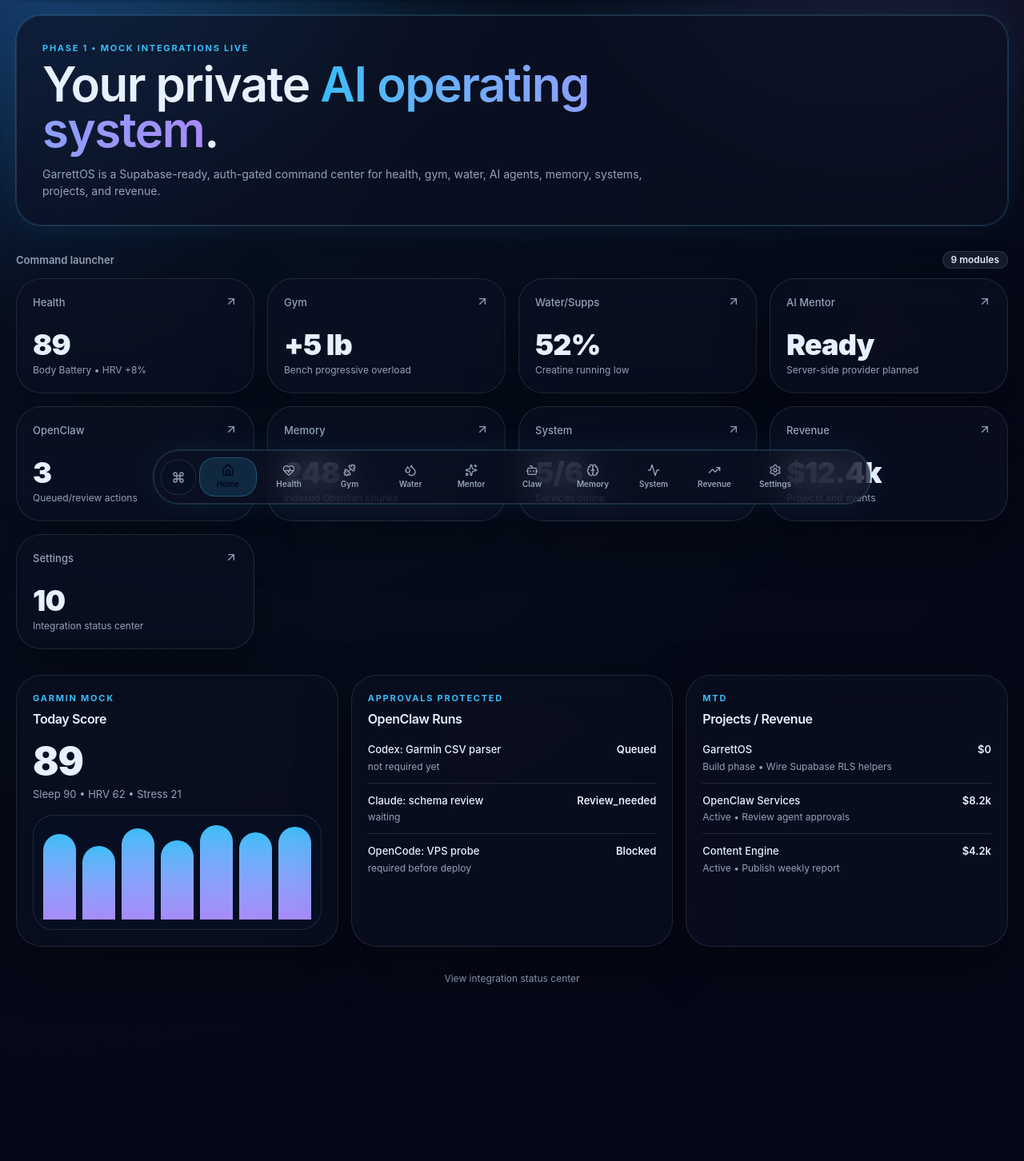
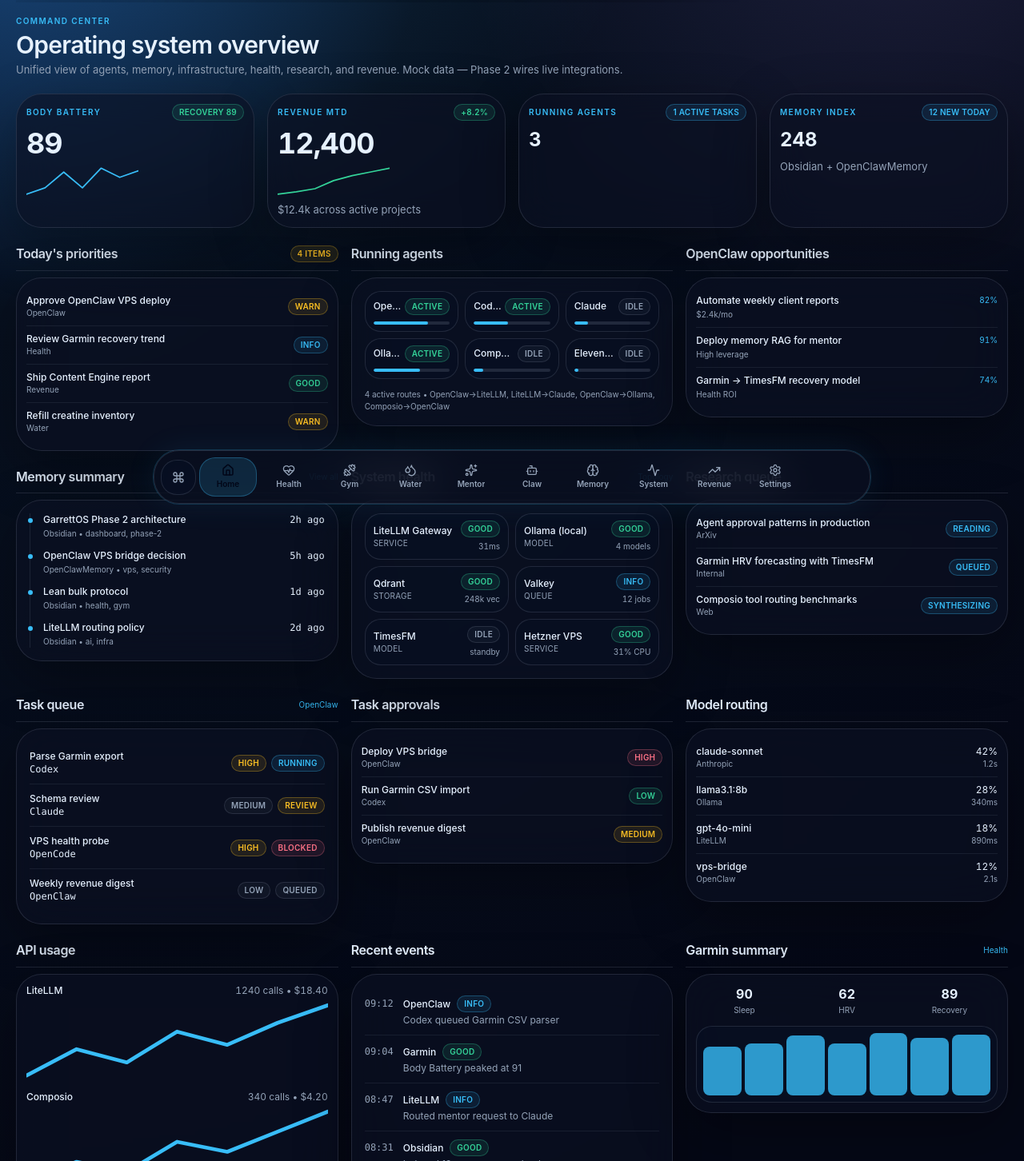
Before and after one commit to gare-glitch/garrettos-dashboard, a Next.js app: page / in a window 1280 px wide. Shown: the part 158-1610 px from the top of the page at 80% size. Before the commit the page ends 1502 px from the top, so only its background shows below. Built offline with nearby package versions, Linux system fonts and the light colour scheme.

Commit message:
Redesign home as dense OS command center bento layout.
Composes priorities, agents, memory, topology, research, approvals, model routing, API usage, and Garmin metrics from OS mock data contracts.

Co-authored-by: Cursor <cursoragent@cursor.com>

```diff
--- a/app/(dashboard)/page.tsx
+++ b/app/(dashboard)/page.tsx
@@ -1,73 +1,278 @@
 import Link from 'next/link';
-import { Card } from '@/components/Card';
-import { LauncherCard } from '@/components/LauncherCard';
-import { MiniChart } from '@/components/MiniChart';
-import { BentoGrid, DashboardGrid } from '@/components/layout-grid';
-import { DataRow } from '@/components/DataRow';
-import { Badge } from '@/components/ui/badge';
-import { agentRuns, garminDaily, launcher, projects } from '@/data/mock';
+import {
+  AgentGraph,
+  AnimatedCounter,
+  EventStream,
+  GlassPanel,
+  MemoryTimeline,
+  MetricCard,
+  MiniChart,
+  SectionHeader,
+  SectionHeaderCompact,
+  Sparkline,
+  StatusChip,
+  SystemTopology,
+  TaskQueue,
+} from '@/components/garrettos';
+import { spacing } from '@/lib/design-system';
+import {
+  osAgents,
+  osApiUsage,
+  osApprovals,
+  osEvents,
+  osGarminSummary,
+  osMemory,
+  osModelRoutes,
+  osOpportunities,
+  osPriorities,
+  osResearch,
+  osRevenue,
+  osTasks,
+  osTopology,
+} from '@/data/os-mock';
+import { agentRuns } from '@/data/mock';
 
 export default function HomePage() {
-  const today = garminDaily.at(-1)!;
+  return (
+    <div className={spacing.page}>
+      <SectionHeader
+        eyebrow="Command Center"
+        title="Operating system overview"
+        description="Unified view of agents, memory, infrastructure, health, research, and revenue. Mock data — Phase 2 wires live integrations."
+      />
 
-  return (
-    <div className="space-y-6 md:space-y-8">
-      <section className="glass-panel glow-ring overflow-hidden rounded-3xl p-6 md:p-8">
-        <p className="text-[11px] font-bold uppercase tracking-[0.16em] text-cyan">Phase 1 • mock integrations live</p>
-        <h1 className="mt-2 max-w-4xl text-4xl font-semibold tracking-tight md:text-6xl md:leading-[0.95]">
-          Your private <span className="text-gradient">AI operating system</span>.
-        </h1>
-        <p className="mt-4 max-w-3xl text-sm text-muted-foreground md:text-base">
-          GarrettOS is a Supabase-ready, auth-gated command center for health, gym, water, AI agents, memory, systems,
-          projects, and revenue.
-        </p>
-      </section>
+      {/* Row 1: Key metrics */}
+      <div className="os-bento">
+        <MetricCard
+          label="Body Battery"
+          value={<AnimatedCounter value={osGarminSummary.bodyBattery} />}
+          delta={`Recovery ${osGarminSummary.recovery}`}
+          tone="good"
+          sparkline={<Sparkline values={osGarminSummary.trend} label="body battery trend" />}
+          className="col-span-1 md:col-span-3"
+          compact
+        />
+        <MetricCard
+          label="Revenue MTD"
+          value={<AnimatedCounter value={osRevenue.mtd} suffix="" />}
+          delta={osRevenue.delta}
+          tone="good"
+          sparkline={<Sparkline values={osRevenue.sparkline} label="revenue trend" color="stroke-green" />}
+          footer="$12.4k across active projects"
+          className="col-span-1 md:col-span-3"
+          compact
+        />
+        <MetricCard
+          label="Running agents"
+          value={osAgents.nodes.filter((n) => n.status === 'active').length}
+          delta={`${osTasks.filter((t) => t.status === 'running').length} active tasks`}
+          tone="info"
+          className="col-span-1 md:col-span-3"
+          compact
+        />
+        <MetricCard
+          label="Memory index"
+          value="248"
+          delta="12 new today"
+          tone="info"
+          footer="Obsidian + OpenClawMemory"
+          className="col-span-1 md:col-span-3"
+          compact
+        />
+      </div>
 
-      <section>
-        <div className="mb-3 flex items-center justify-between">
-          <h2 className="text-sm font-semibold text-muted-foreground">Command launcher</h2>
-          <Badge variant="secondary">9 modules</Badge>
+      {/* Row 2: Priorities + Agents */}
+      <div className="os-bento">
+        <div className="col-span-2 md:col-span-4">
+          <SectionHeaderCompact title="Today's priorities" meta={<StatusChip label={`${osPriorities.length} items`} tone="warn" />} />
+          <GlassPanel className="mt-2 p-3">
+            <ul className="space-y-0">
+              {osPriorities.map((p, i) => (
+                <li key={p.id} className={`flex items-center justify-between gap-2 py-2 ${i > 0 ? 'border-t border-border/60' : ''}`}>
+                  <div className="min-w-0">
+                    <p className="truncate text-xs font-medium">{p.label}</p>
+                    <p className="text-[10px] text-muted-foreground">{p.module}</p>
+                  </div>
+                  <StatusChip label={p.urgency} tone={p.urgency} />
+                </li>
+              ))}
+            </ul>
+          </GlassPanel>
         </div>
-        <BentoGrid>
-          {launcher.map((item) => (
-            <LauncherCard
-              key={item.href}
-              href={item.href}
-              title={item.title}
-              metric={item.metric}
-              note={item.note}
-              className="col-span-1 md:col-span-1"
-            />
-          ))}
-        </BentoGrid>
-      </section>
 
-      <DashboardGrid>
-        <Card title="Today Score" eyebrow="Garmin mock" className="md:col-span-4">
-          <div className="text-5xl font-black tracking-tight">{today.bodyBattery}</div>
-          <p className="mt-2 text-sm text-muted-foreground">
-            Sleep {today.sleepScore} • HRV {today.hrv} • Stress {today.stress}
-          </p>
-          <MiniChart label="weekly body battery" values={garminDaily.map((d) => d.bodyBattery)} className="mt-4" />
-        </Card>
+        <div className="col-span-2 md:col-span-4">
+          <SectionHeaderCompact title="Running agents" />
+          <div className="mt-2">
+            <AgentGraph nodes={osAgents.nodes} edges={osAgents.edges} />
+          </div>
+        </div>
 
-        <Card title="OpenClaw Runs" eyebrow="Approvals protected" className="md:col-span-4">
-          {agentRuns.map((run) => (
-            <DataRow key={run.title} label={run.title} value={run.status} hint={run.approval} />
-          ))}
-        </Card>
+        <div className="col-span-2 md:col-span-4">
+          <SectionHeaderCompact title="OpenClaw opportunities" />
+          <GlassPanel className="mt-2 p-3">
+            <ul className="space-y-0">
+              {osOpportunities.map((o, i) => (
+                <li key={o.id} className={`py-2 ${i > 0 ? 'border-t border-border/60' : ''}`}>
+                  <div className="flex items-start justify-between gap-2">
+                    <p className="text-xs font-medium">{o.title}</p>
+                    <span className="shrink-0 text-[10px] tabular-nums text-cyan">{o.confidence}%</span>
+                  </div>
+                  <p className="mt-0.5 text-[10px] text-muted-foreground">{o.value}</p>
+                </li>
+              ))}
+            </ul>
+          </GlassPanel>
+        </div>
+      </div>
 
-        <Card title="Projects / Revenue" eyebrow="MTD" className="md:col-span-4">
-          {projects.map((project) => (
-            <DataRow key={project.name} label={project.name} value={project.revenue} hint={`${project.status} • ${project.next}`} />
-          ))}
-        </Card>
-      </DashboardGrid>
+      {/* Row 3: Memory, System, Research */}
+      <div className="os-bento">
+        <div className="col-span-2 md:col-span-4">
+          <SectionHeaderCompact title="Memory summary" meta={<Link href="/memory" className="text-[10px] text-cyan hover:underline">View all</Link>} />
+          <div className="mt-2">
+            <MemoryTimeline entries={osMemory} limit={4} />
+          </div>
+        </div>
 
-      <div className="text-center text-xs text-muted-foreground">
-        <Link href="/settings" className="underline-offset-4 hover:text-cyan hover:underline">
-          View integration status center
-        </Link>
+        <div className="col-span-2 md:col-span-4">
+          <SectionHeaderCompact title="System health" meta={<Link href="/system" className="text-[10px] text-cyan hover:underline">Topology</Link>} />
+          <div className="mt-2">
+            <SystemTopology nodes={osTopology} />
+          </div>
+        </div>
+
+        <div className="col-span-2 md:col-span-4">
+          <SectionHeaderCompact title="Research queue" />
+          <GlassPanel className="mt-2 p-3">
+            <ul className="space-y-0">
+              {osResearch.map((r, i) => (
+                <li key={r.id} className={`flex items-center justify-between gap-2 py-2 ${i > 0 ? 'border-t border-border/60' : ''}`}>
+                  <div className="min-w-0">
+                    <p className="truncate text-xs font-medium">{r.title}</p>
+                    <p className="text-[10px] text-muted-foreground">{r.source}</p>
+                  </div>
+                  <StatusChip label={r.status} tone="info" />
+                </li>
+              ))}
+            </ul>
+          </GlassPanel>
+        </div>
+      </div>
+
+      {/* Row 4: Tasks, Approvals, Model routing */}
+      <div className="os-bento">
+        <div className="col-span-2 md:col-span-4">
+          <SectionHeaderCompact title="Task queue" meta={<Link href="/openclaw" className="text-[10px] text-cyan hover:underline">OpenClaw</Link>} />
+          <div className="mt-2">
+            <TaskQueue tasks={osTasks} />
+          </div>
+        </div>
+
+        <div className="col-span-2 md:col-span-4">
+          <SectionHeaderCompact title="Task approvals" />
+          <GlassPanel className="mt-2 p-3">
+            <ul className="space-y-0">
+              {osApprovals.map((a, i) => (
+                <li key={a.id} className={`flex items-center justify-between gap-2 py-2 ${i > 0 ? 'border-t border-border/60' : ''}`}>
+                  <div className="min-w-0">
+                    <p className="truncate text-xs font-medium">{a.action}</p>
+                    <p className="text-[10px] text-muted-foreground">{a.agent}</p>
+                  </div>
+                  <StatusChip label={a.risk} tone={a.risk === 'high' ? 'bad' : a.risk === 'medium' ? 'warn' : 'good'} />
+                </li>
+              ))}
+            </ul>
+          </GlassPanel>
+        </div>
+
+        <div className="col-span-2 md:col-span-4">
+          <SectionHeaderCompact title="Model routing" />
+          <GlassPanel className="mt-2 p-3">
+            <ul className="space-y-0">
+              {osModelRoutes.map((m, i) => (
+                <li key={m.model} className={`py-2 ${i > 0 ? 'border-t border-border/60' : ''}`}>
+                  <div className="flex items-center justify-between gap-2">
+                    <div>
+                      <p className="text-xs font-medium">{m.model}</p>
+                      <p className="text-[10px] text-muted-foreground">{m.provider}</p>
+                    </div>
+                    <div className="text-right">
+                      <p className="text-xs tabular-nums">{m.usage}%</p>
+                      <p className="text-[10px] text-muted-foreground">{m.latency}</p>
+                    </div>
+                  </div>
+                </li>
+              ))}
+            </ul>
+          </GlassPanel>
+        </div>
+      </div>
+
+      {/* Row 5: API usage, Events, Garmin chart */}
+      <div className="os-bento">
+        <div className="col-span-2 md:col-span-4">
+          <SectionHeaderCompact title="API usage" />
+          <GlassPanel className="mt-2 space-y-3 p-3">
+            {osApiUsage.map((api) => (
+              <div key={api.service}>
+                <div className="flex items-center justify-between text-xs">
+                  <span className="font-medium">{api.service}</span>
+                  <span className="tabular-nums text-muted-foreground">{api.calls} calls • {api.cost}</span>
+                </div>
+                <Sparkline values={api.trend} label={`${api.service} usage`} className="mt-1 max-w-none" />
+              </div>
+            ))}
+          </GlassPanel>
+        </div>
+
+        <div className="col-span-2 md:col-span-4">
+          <SectionHeaderCompact title="Recent events" />
+          <div className="mt-2">
+            <EventStream events={osEvents} limit={5} />
+          </div>
+        </div>
+
+        <div className="col-span-2 md:col-span-4">
+          <SectionHeaderCompact title="Garmin summary" meta={<Link href="/health" className="text-[10px] text-cyan hover:underline">Health</Link>} />
+          <GlassPanel className="mt-2 p-3">
+            <div className="grid grid-cols-3 gap-2 text-center">
+              <div>
+                <p className="text-lg font-bold tabular-nums">{osGarminSummary.sleep}</p>
+                <p className="text-[10px] text-muted-foreground">Sleep</p>
+              </div>
+              <div>
+                <p className="text-lg font-bold tabular-nums">{osGarminSummary.hrv}</p>
+                <p className="text-[10px] text-muted-foreground">HRV</p>
+              </div>
+              <div>
+                <p className="text-lg font-bold tabular-nums">{osGarminSummary.recovery}</p>
+                <p className="text-[10px] text-muted-foreground">Recovery</p>
+              </div>
+            </div>
+            <MiniChart values={osGarminSummary.trend} label="weekly body battery" className="mt-3" />
+          </GlassPanel>
+        </div>
+      </div>
+
+      {/* Row 6: OpenClaw runs from legacy mock */}
+      <div className="os-bento">
+        <GlassPanel className="col-span-2 p-3 md:col-span-12">
+          <SectionHeaderCompact
+            title="Agent runs requiring attention"
+            meta={<StatusChip label={`${agentRuns.length} runs`} tone="warn" />}
+          />
+          <ul className="mt-2 grid gap-2 md:grid-cols-3">
+            {agentRuns.map((run) => (
+              <li key={run.title} className="rounded-xl border border-border bg-input/20 px-3 py-2">
+                <p className="text-xs font-medium">{run.title}</p>
+                <div className="mt-1 flex items-center justify-between gap-2">
+                  <StatusChip label={run.status} tone={run.status === 'blocked' ? 'bad' : 'warn'} />
+                  <span className="truncate text-[10px] text-muted-foreground">{run.approval}</span>
+                </div>
+              </li>
+            ))}
+          </ul>
+        </GlassPanel>
       </div>
     </div>
   );
```
